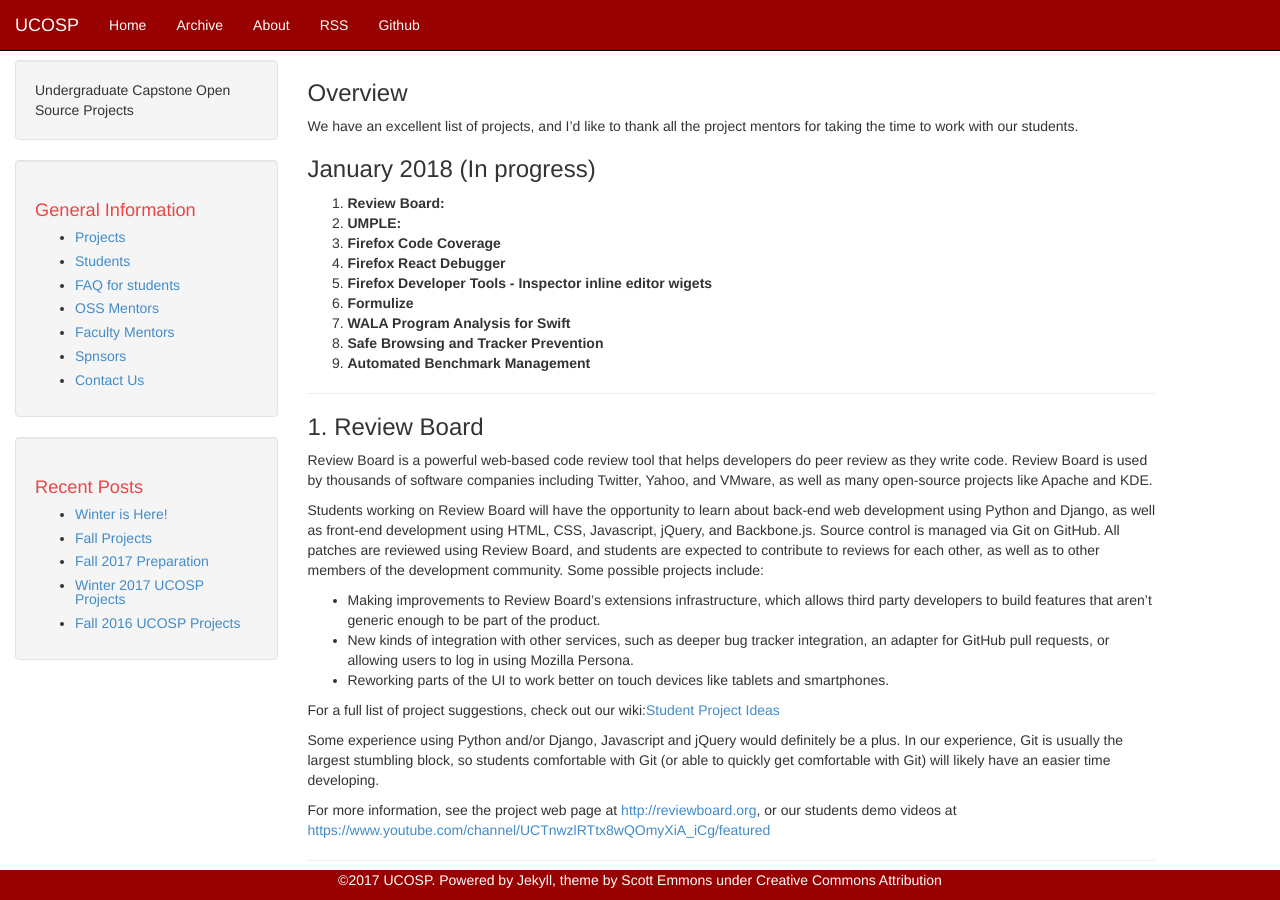
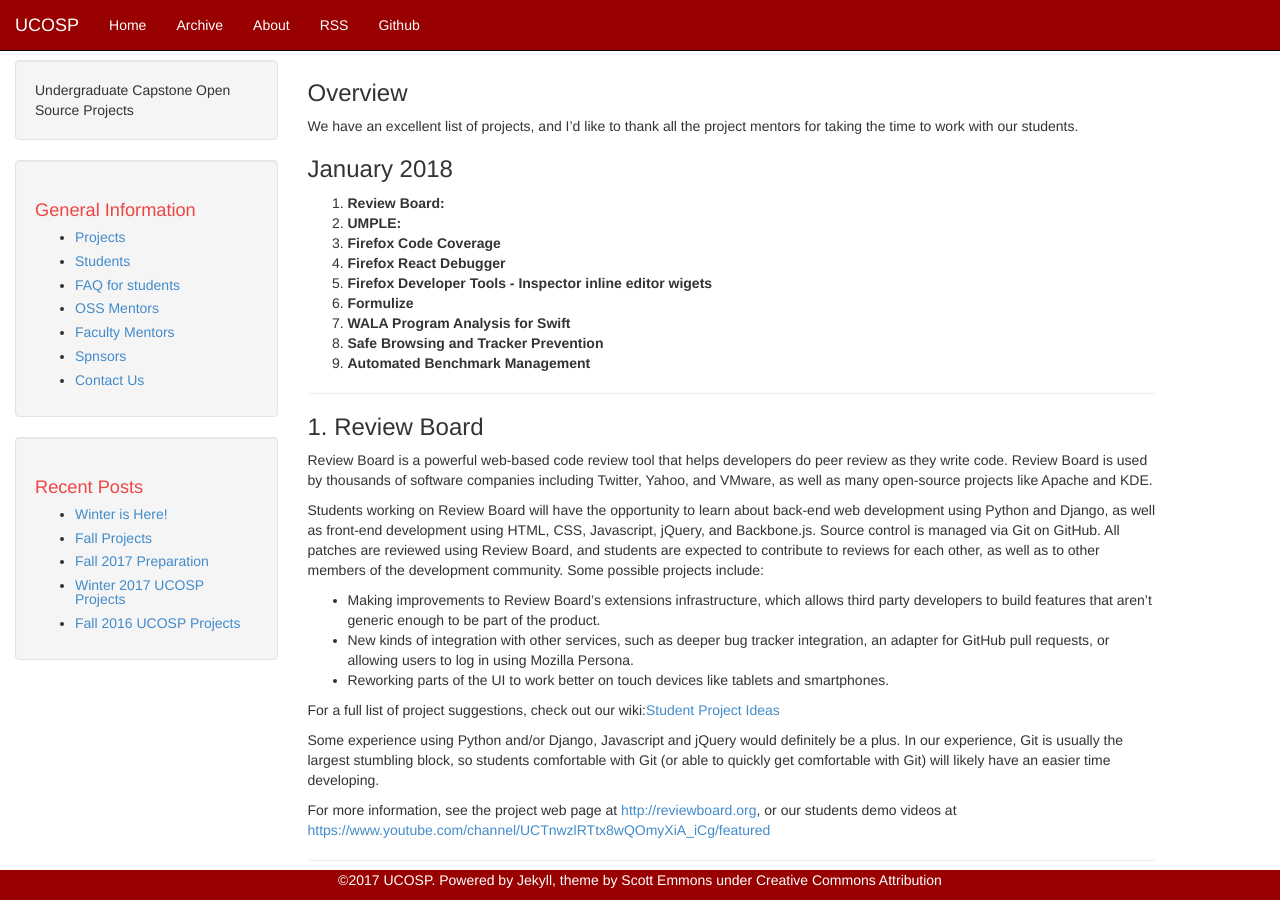
Before and after one commit to ucosp/ucosp.github.io, a Jekyll site: the page built from projects.md, in a window 1280 px wide and 900 px high. Built offline with Jekyll 4.4.1, drawn with Linux system fonts in a browser that asks for light colours.

Commit message:
more updates

```diff
--- a/projects.md
+++ b/projects.md
@@ -7,7 +7,7 @@
 
 We have an excellent list of projects, and I'd like to thank all the project mentors for taking the time to work with our students.
 
-### January 2018 (In progress)
+### January 2018
 
   1. **Review Board:**
   2. **UMPLE:**
```
